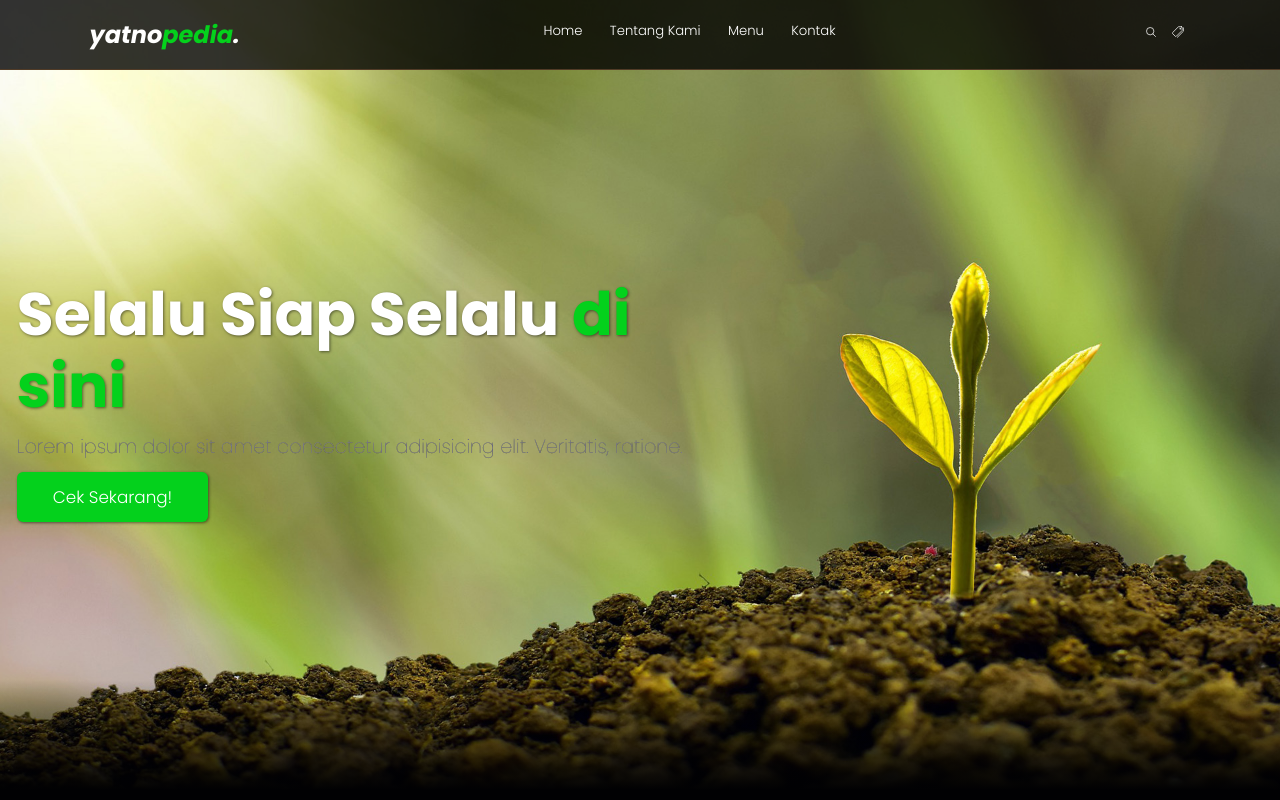
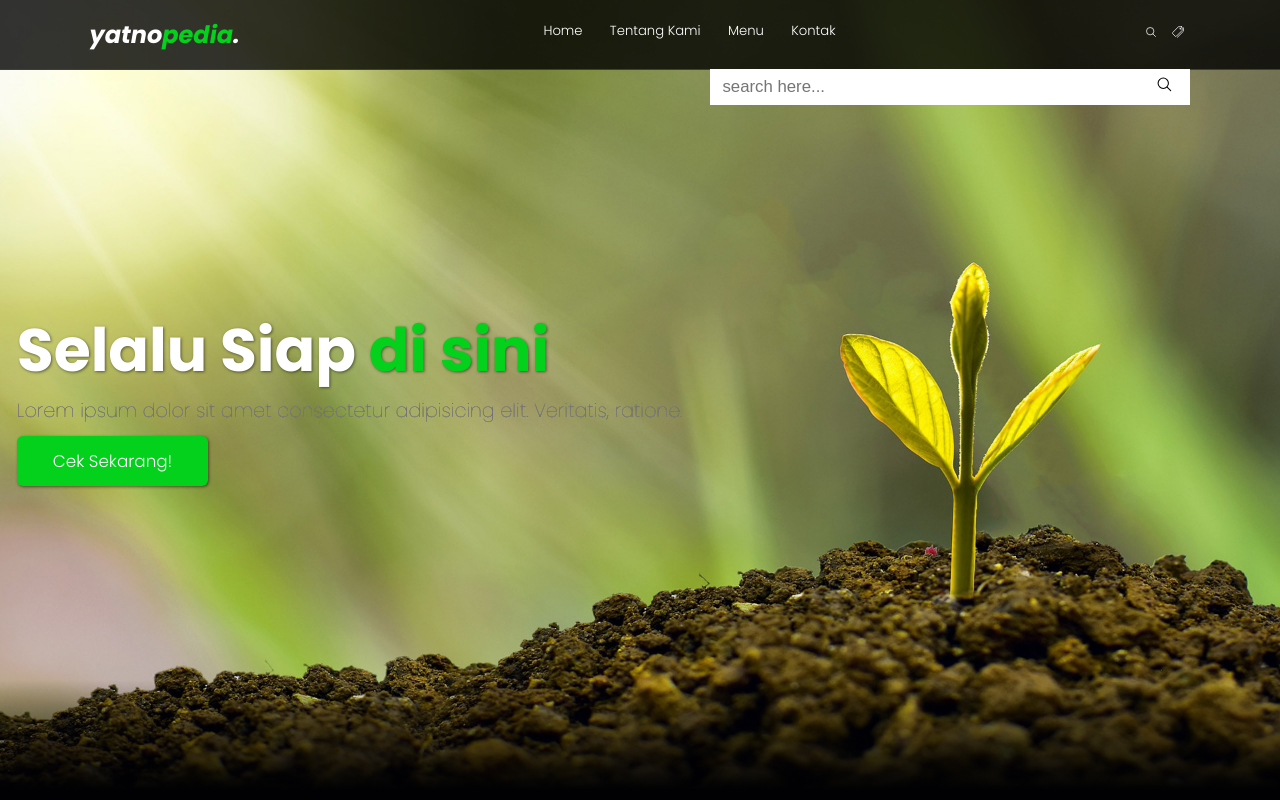
Before and after one commit to suyatnodhamma87/portofolio1, a plain HTML site: page index.html in a window 1280 px wide. Both pictures are taken after a click on the link 1151 px from the left and 33 px from the top of the page. Shown: the top 800 px of the page. Drawn offline with nearby package versions, Linux system fonts and the light colour scheme.

Commit message:
Pembaharuan fitur

```diff
--- a/css/style.css
+++ b/css/style.css
@@ -83,6 +83,40 @@ body {
 
 #hamburger-menu {
   display: none;
+}
+
+/* navbar search form */
+.navbar .search-form {
+  position: absolute;
+  top: 100%;
+  right: 7%;
+  background-color: #fff;
+  width: 40rem;
+  height: 3rem;
+  display: flex;
+  align-items: center;
+  transform: scaleY(0);
+  transform-origin: top;
+  transition: 0.3s;
+}
+
+.navbar .search-form.active {
+  transform: scaleY(1);
+}
+
+.navbar .search-form input {
+  height: 100%;
+  width: 100%;
+  font-size: 1.4rem;
+  color: var (--bg);
+  padding: 1rem;
+}
+
+.navbar .search-form label {
+  cursor: pointer;
+  font-size: 1.4rem;
+  margin-right: 1.5rem;
+  color: var(--bg);
 }
 
 /* Hero section */
@@ -236,7 +270,7 @@ body {
 /* kontak section */
 .kontak .row {
   display: flex;
-  margin-top: 2rem;
+  margin-top: 5rem;
   background-color: #222;
 }
 
@@ -258,19 +292,19 @@ body {
   margin-top: 2rem;
   background-color: var(--bg);
   border: 1px solid #eee;
-  padding-left: 2rem;
+  padding-left: 1.5rem;
 }
 
 .kontak .row form .input-group input {
   width: 100%;
   padding: 2rem;
-  font-size: 1.7rem;
+  font-size: 1.4rem;
   background: none;
   color: #fff;
 }
 
 .kontak .row form .btn {
-  margin-top: 3rem;
+  margin-top: 5rem;
   display: inline-block;
   padding: 1rem 3rem;
   font-size: 1.7rem;
@@ -356,8 +390,8 @@ footer .credit a {
     color: var(--bg);
     display: block;
     margin: 1.5rem;
-    padding: 0.5rem;
-    font-size: 2rem;
+    padding: 0.3rem;
+    font-size: 1.4rem;
   }
 
   .navbar .navbar-nav a::after {
@@ -366,6 +400,11 @@ footer .credit a {
 
   .navbar .navbar-nav a:hover::after {
     transform: scaleX(0.2);
+  }
+
+  .navbar .search-form {
+    width: 90%;
+    right: 2rem;
   }
 
   .about .row {
--- a/index.html
+++ b/index.html
@@ -29,18 +29,26 @@
       </div>
 
       <div class="navbar-extra">
-        <a href="#" id="search"><ion-icon name="search-outline"></ion-icon></a>
+        <a href="#" id="search-button"><ion-icon name="search-outline"></ion-icon></a>
         <a href="#" id="shopping-cart"><ion-icon name="pricetags-outline"></ion-icon></ion-icon></a>
         <a href="#" id="hamburger-menu"><ion-icon name="menu-outline"></ion-icon></ion-icon></a>
       </div>
+
+      <!-- Search form start -->
+      <div class="search-form">
+        <input type="search" id="search-box" placeholder="search here...">
+        <label for="search-box"><ion-icon name="search-outline"></ion-icon></label>
+      </div>
+      <!-- Search form end -->
     </nav>
     <!-- Navbar end -->
 
     <!-- Hero section start -->
     <section class="hero" id="home">
         <main class="content">
-            <h1>Selalu Siap Selalu <span>di sini</span></h1>
-            <p>Lorem ipsum dolor sit amet consectetur adipisicing elit. Veritatis, ratione.</p>
+            <h1>Selalu Siap <span>di sini</span></h1>
+            <p>Lorem ipsum dolor sit amet consectetur
+              adipisicing elit. Veritatis, ratione.</p>
 
             <a href="#" class="cta">Cek Sekarang!</a>
         </main>
@@ -57,8 +65,12 @@
         </div>
         <div class="content">
           <h3>Kenapa Harus YATNO?</h3>
-          <p>Lorem ipsum dolor sit amet, Lorem ipsum, dolor sit amet consectetur adipisicing elit. Rerum deserunt nisi neque consectetur tempora, cupiditate amet quod qui ut dolores.</p>
-          <p>Lorem ipsum dolor sit amet consectetur adipisicing elit. Officia tenetur at reiciendis iure voluptatum eius ipsam sit, provident ipsa non.</p>
+          <p>Lorem ipsum dolor sit amet, Lorem ipsum, dolor sit amet consectetur
+            adipisicing elit. Rerum deserunt nisi neque consectetur tempora,
+            cupiditate amet quod qui ut dolores.</p>
+          <p>Lorem ipsum dolor sit amet consectetur adipisicing elit. Officia
+            tenetur at reiciendis iure voluptatum eius ipsam sit, provident
+            ipsa non.</p>
         </div>
       </div>
     </section>
--- a/js/script.js
+++ b/js/script.js
@@ -1,18 +1,31 @@
-//Toggle class active
+//Toggle class active hamburger menu
 const navbarNav = document.querySelector(".navbar-nav");
 
 //ketika hamburger menu di klik
-
 document.querySelector("#hamburger-menu").onclick = () => {
   navbarNav.classList.toggle("active");
 };
 
-// Klik diluar untuk menghilangkan sidebar
+//toggle class active search form
+const searchForm = document.querySelector(".search-form");
+const searchBox = document.querySelector("#search-box");
 
-const hamburger = document.querySelector("#hamburger-menu");
+document.querySelector("#search-button").onclick = (e) => {
+  searchForm.classList.toggle("active");
+  searchBox.focus();
+  e.preventDefault();
+};
+
+// Klik diluar element
+
+const hm = document.querySelector("#hamburger-menu");
+const sb = document.querySelector("#search-button");
 
 document.addEventListener("click", function (e) {
-  if (!hamburger.contains(e.target) && !navbarNav.contains(e.target)) {
+  if (!hm.contains(e.target) && !navbarNav.contains(e.target)) {
     navbarNav.classList.remove("active");
   }
+  if (!sb.contains(e.target) && !searchForm.contains(e.target)) {
+    searchForm.classList.remove("active");
+  }
 });
```
